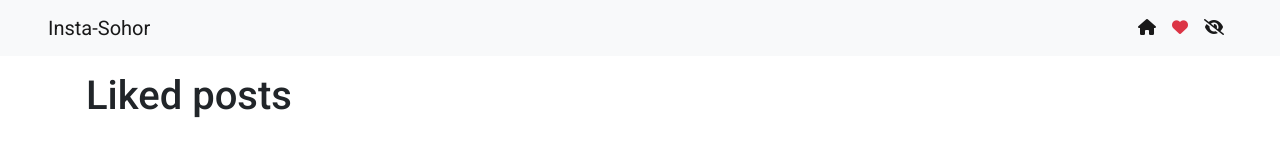
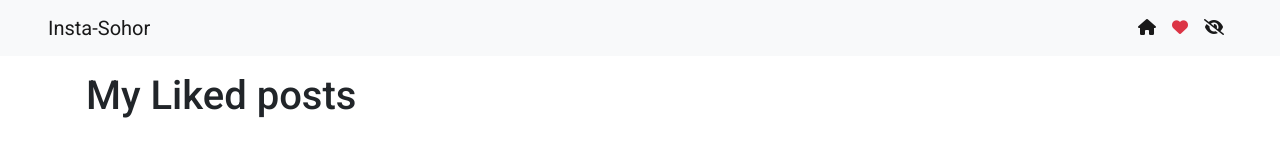
Before and after one commit to Afridi-AD/inista-sohor, a plain HTML site: page index.html in a window 1280 px wide. Both pictures are taken after a click on the button 1180 px from the left and 28 px from the top of the page. Drawn offline with nearby package versions, Linux system fonts and the light colour scheme.

Commit message:
envioroment set up for test debug

```diff
--- a/index.html
+++ b/index.html
@@ -70,7 +70,7 @@
             <div id="posts">
             </div>
             <div id="liked">
-                <h1>Liked posts</h1>
+                <h1> My Liked posts</h1>
             </div>
 
             <div id="reported">
```
